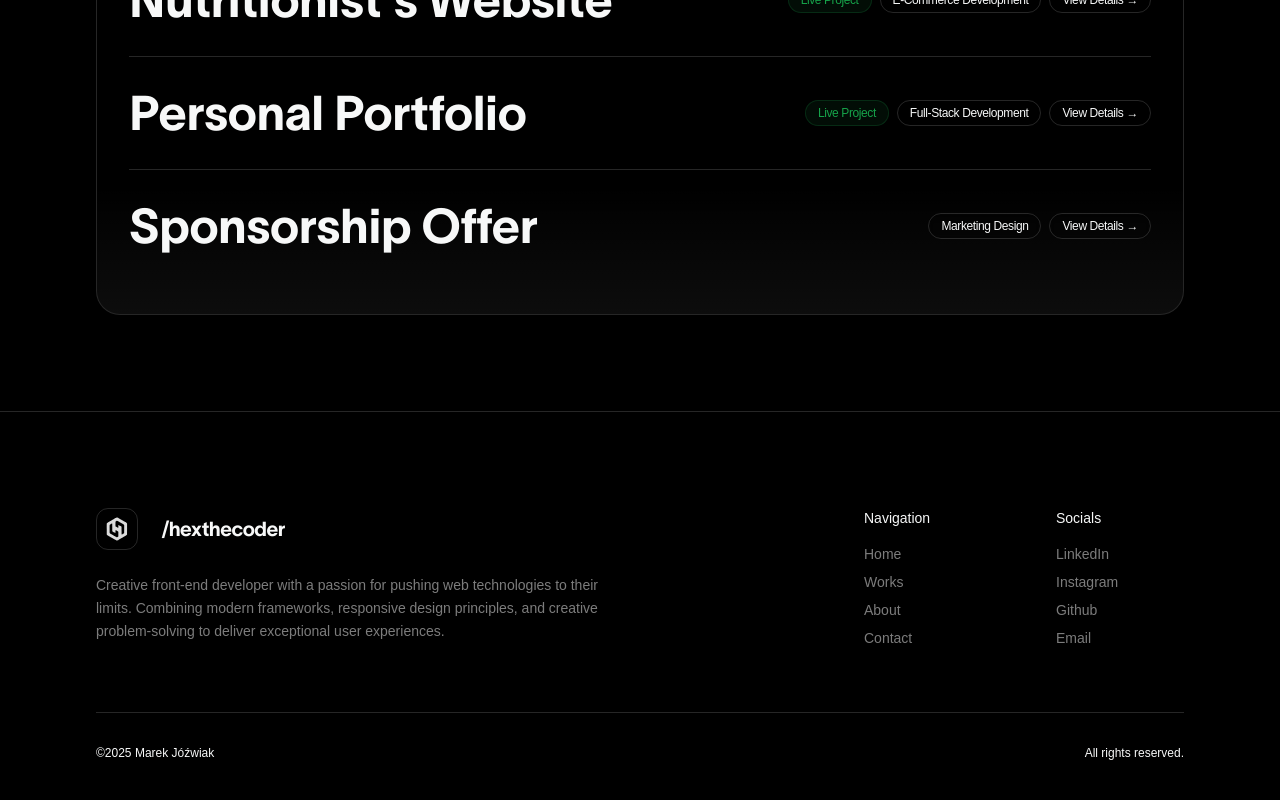
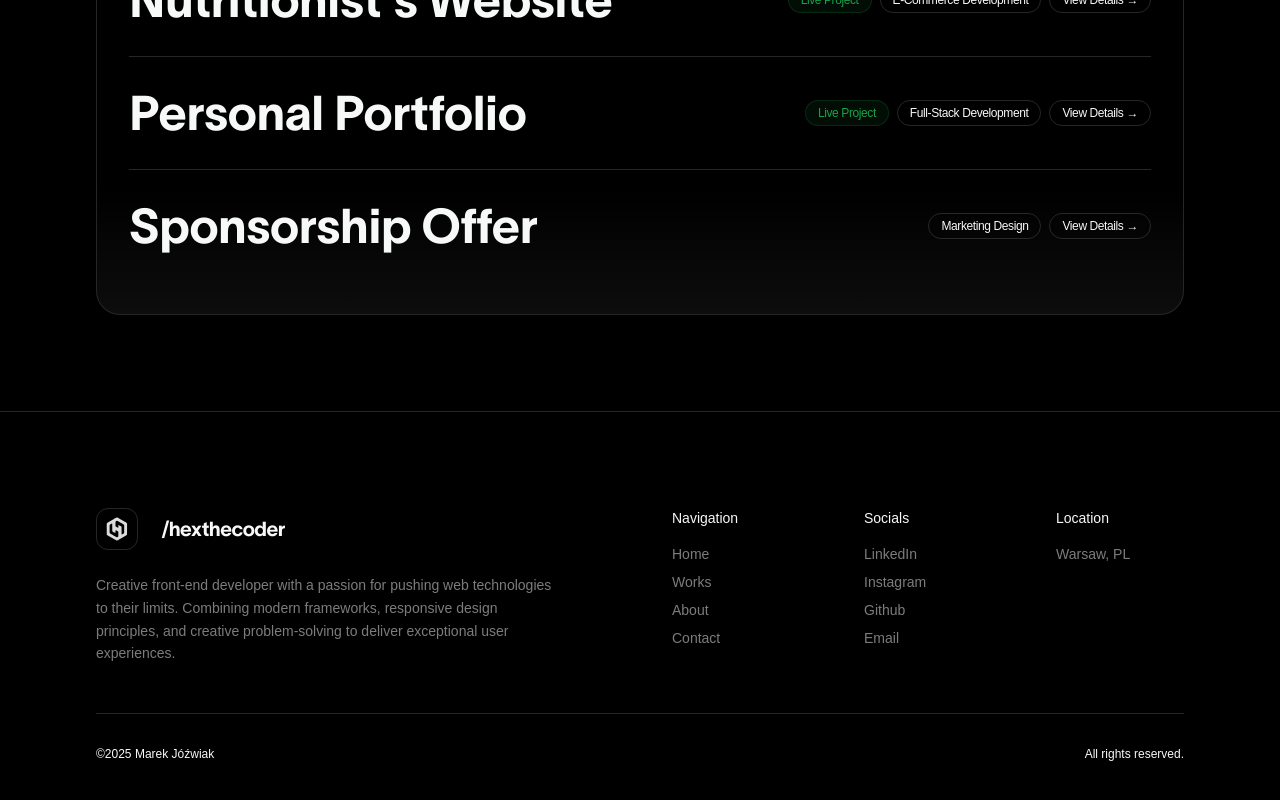
Before and after one commit to 66HEX/personal-website, a Next.js app: page /works in a window 1280 px wide. Shown: the part 833-1633 px from the top of the page. Built offline with nearby package versions, Linux system fonts and the light colour scheme; a web font is replaced by a local one.

Commit message:
Footer: added column, TransitionLink: changed maxAttempts

```diff
--- a/app/components/Footer/Footer.tsx
+++ b/app/components/Footer/Footer.tsx
@@ -42,7 +42,7 @@ export default function Footer() {
             <div className="w-full h-full relative">
                 <div className="relative mb-8">
                     <div className="grid grid-cols-1 md:grid-cols-12 gap-8 md:gap-16">
-                        <div className="md:col-span-6 lg:col-span-8">
+                        <div className="md:col-span-6 lg:col-span-6">
                             <div className="space-y-6 mb-4">
                                 <TransitionLink href={"/"}>
                                     <div className="flex items-center gap-4 md:gap-6">
@@ -69,7 +69,7 @@ export default function Footer() {
                             </div>
                         </div>
 
-                        <div className="md:col-span-6 lg:col-span-4 grid grid-cols-2 gap-8 md:gap-16 mb-8">
+                        <div className="md:col-span-6 lg:col-span-6 grid grid-cols-3 gap-8 md:gap-16 mb-8">
                             <nav aria-label="Main navigation">
                                 <div className="text-sm font-[500] w-fit mb-4">
                                     Navigation
@@ -105,6 +105,17 @@ export default function Footer() {
                                     ))}
                                 </div>
                             </div>
+
+                            <div aria-label="Location information">
+                                <div className="text-sm font-[500] w-fit mb-4">
+                                    Location
+                                </div>
+                                <div className="flex flex-col gap-2 font-[500]">
+                                    <span className="text-sm text-text-gray">
+                                        Warsaw, PL
+                                    </span>
+                                </div>
+                            </div>
                         </div>
                     </div>
                 </div>
--- a/app/components/TransitionLink/TransitionLink.tsx
+++ b/app/components/TransitionLink/TransitionLink.tsx
@@ -99,7 +99,7 @@ export const TransitionLink: React.FC<TransitionLinkProps> = ({
                 router.push(href);
 
                 let attempts = 0;
-                const maxAttempts = 3;
+                const maxAttempts = 5;
 
                 const checkContent = () => {
                     const newContent = document.querySelector('main') as HTMLElement || document.body.children[0] as HTMLElement;
```
